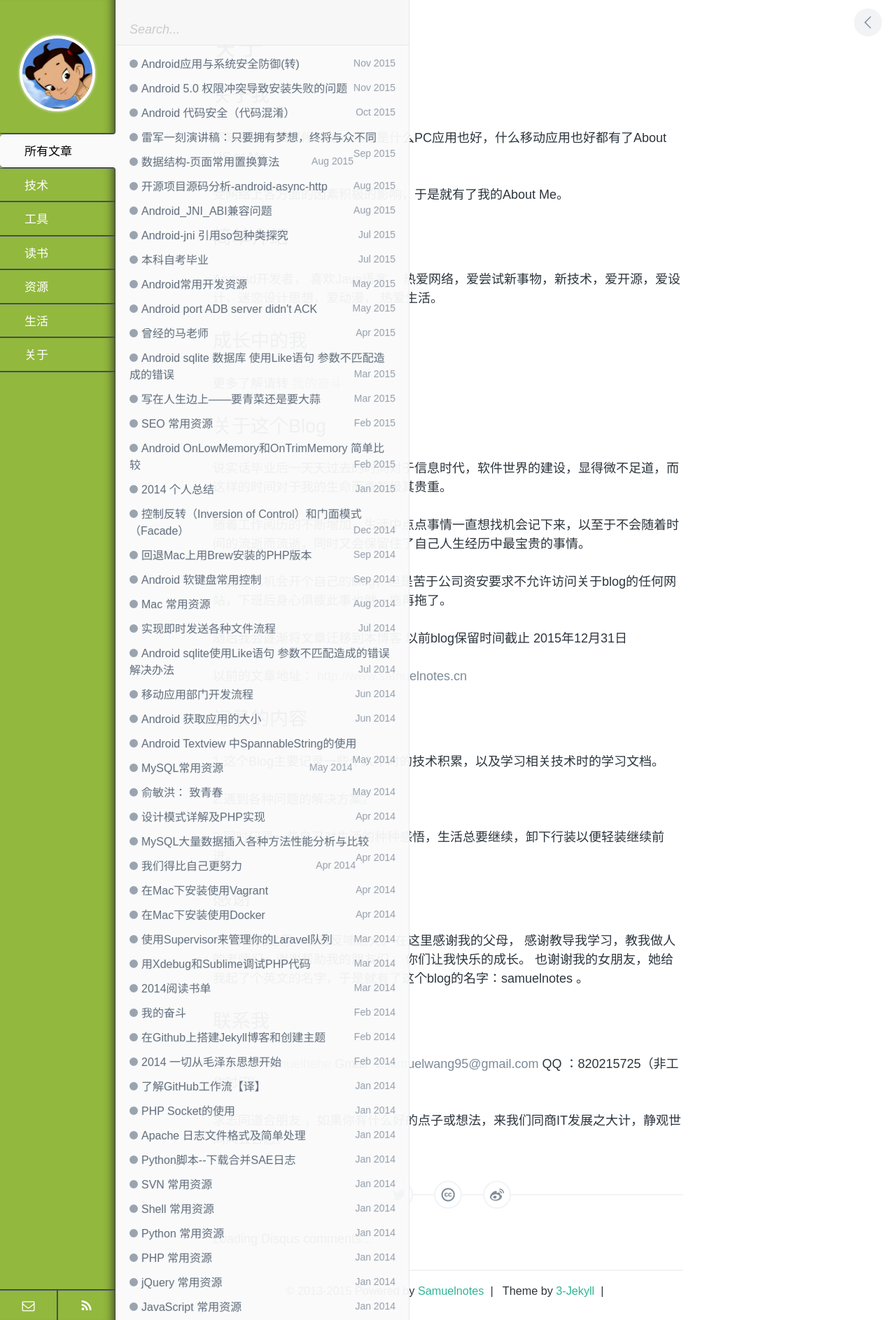
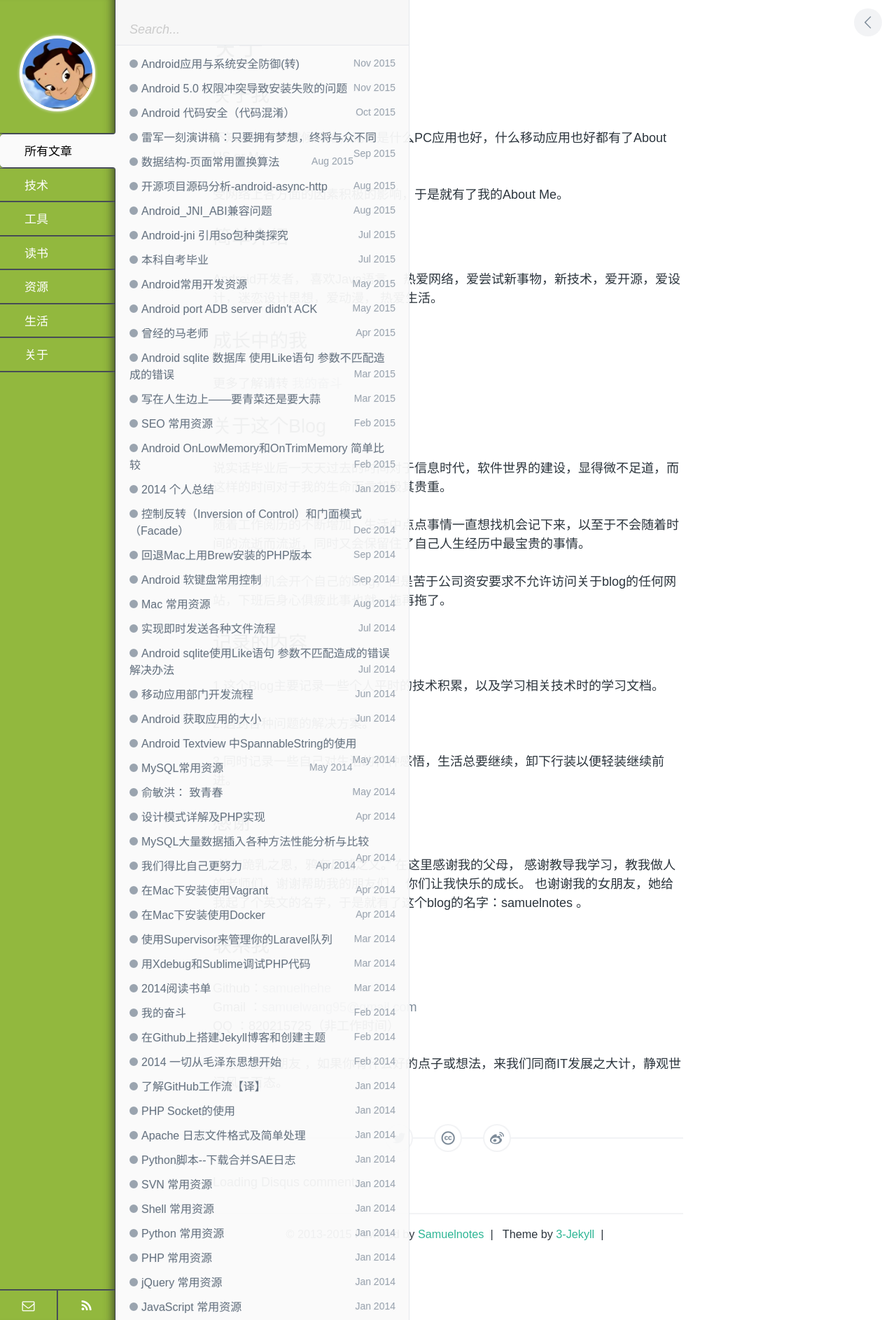
Before and after one commit to samuelhehe/samuelhehe.github.io, a Jekyll site: the page built from _posts/about/2013-12-15-about.md, in a window 1280 px wide. Shown: the whole page at 70% size. Built offline with Jekyll 4.4.1, drawn with Linux system fonts in a browser that asks for light colours; comment, search, counter and statistics services are not loaded.

Commit message:
modify site

```diff
--- a/_posts/about/2013-12-15-about.md
+++ b/_posts/about/2013-12-15-about.md
@@ -5,7 +5,6 @@ category: 关于
 tags: [About blog , About Me]
 description: 关于
 ---
-
 
 
 ## 关于我
@@ -19,7 +18,7 @@ Android开发者， 喜欢Java语言， 热爱网络，爱尝试新事物，新
 
 ## 成长中的我
 
-更多了解请转   [我的奋斗](http://git.samuelnotes.cn/2014/02/16/myfighting.html)
+更多了解请转   [我的奋斗](http://www.samuelnotes.cn/2014/02/16/myfighting.html)
 
 ## 关于这个Blog
 
@@ -28,11 +27,6 @@ Android开发者， 喜欢Java语言， 热爱网络，爱尝试新事物，新
 随着工作阅历的不断增加，生活中点点事情一直想找机会记下来，以至于不会随着时间的流逝而流逝，同时又会保留住了自己人生经历中最宝贵的事情。
 
 一直想找机会开个自己的blog，但是苦于公司资安要求不允许访问关于blog的任何网站，下班后身心俱疲此事也就一拖再拖了。
-
-随后我会逐渐将文章迁移到本博客  以前blog保留时间截止 2015年12月31日
-
-以前的文章地址： [http://www.samuelnotes.cn](http://www.samuelnotes.cn)
-
 
 ## 记录的内容
 
@@ -51,8 +45,8 @@ Android开发者， 喜欢Java语言， 热爱网络，爱尝试新事物，新
 
 ## 联系我
 
-Github：<a href="https://github.com/samuelhehe">samuelhehe</a>
-Gmail ：<a href="mailto:samuelwang95@gmail.com">samuelwang95@gmail.com</a>
+Github：<a href="https://github.com/samuelhehe">samuelhehe</a><br>
+Gmail ：<a href="mailto:samuelwang95@gmail.com">samuelwang95@gmail.com</a><br>
 QQ    ：820215725（非工作时间）
 
 求志同道合朋友 ，如果你有什么好的点子或想法，来我们同商IT发展之大计，静观世间风云百态。
```
